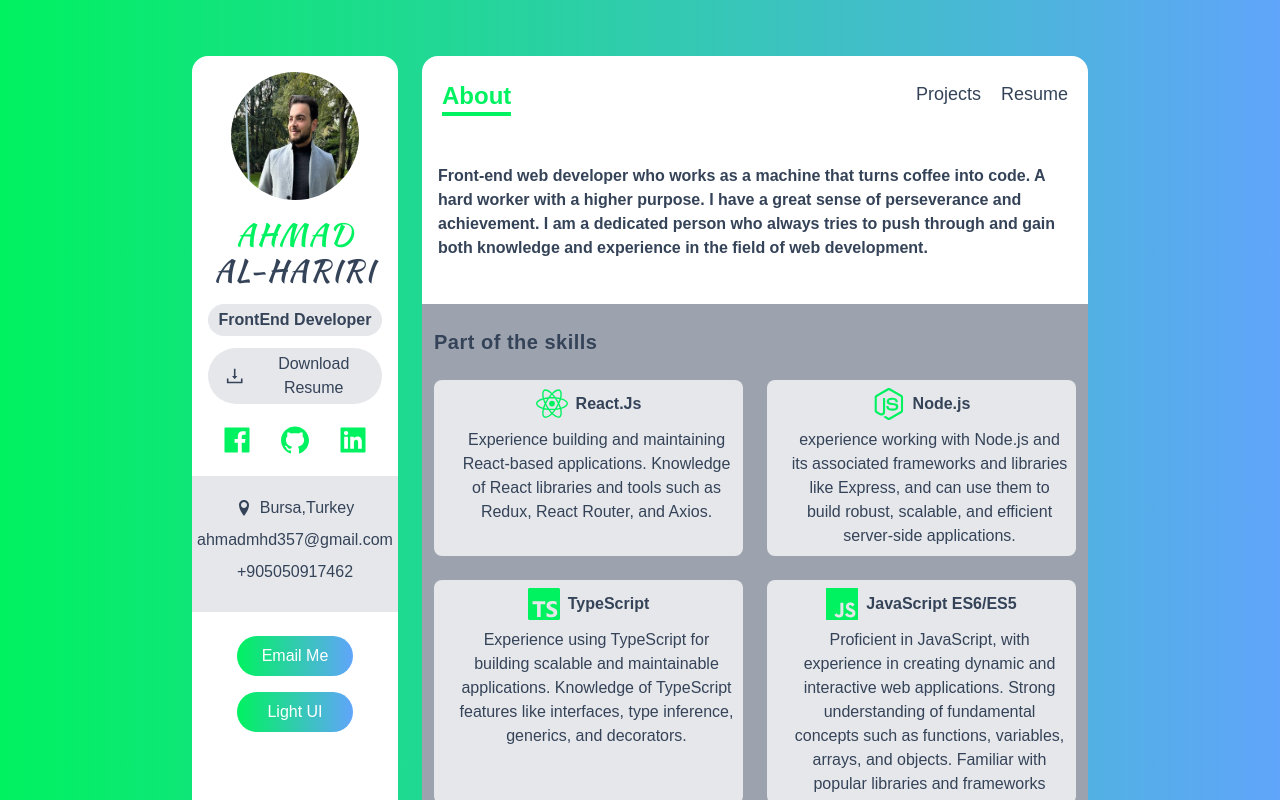
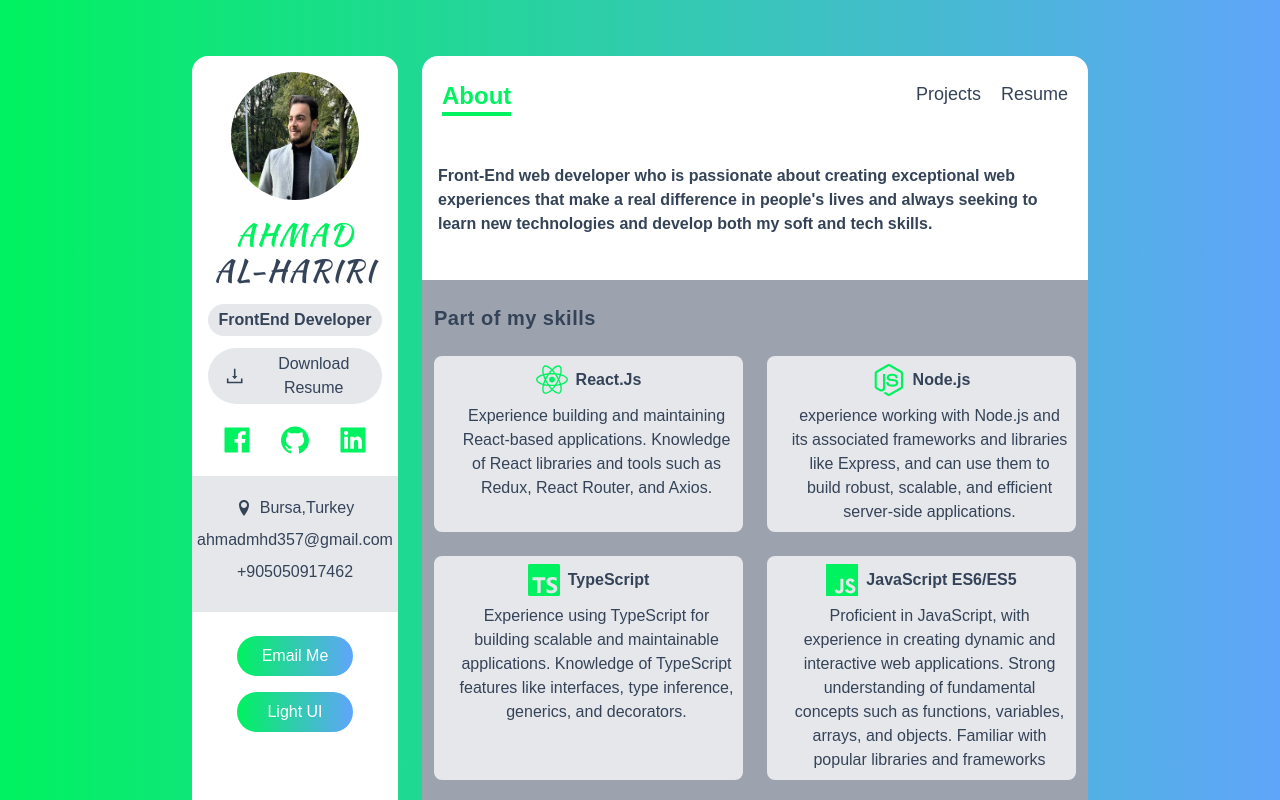
Before and after one commit to ahmadmhd357/protofile, a Next.js app: page / in a window 1280 px wide. Shown: the top 800 px of the page. Built offline with nearby package versions, Linux system fonts and the light colour scheme.

Commit message:
Update index.tsx

```diff
--- a/pages/index.tsx
+++ b/pages/index.tsx
@@ -21,14 +21,15 @@ function index() {
   return (
     <div className="flex flex-col  h-screen  overflow-x-hidden overflow-y-auto scrollbar-thin scrollbar-thumb-gray-200 scrollbar-track-gray-400-green-300 dark:scrollbar-thumb-stone-500 dark:scrollbar-track-stone-300 scrollbar-thumb-rounded-full scrollbar-track-rounded-full  p-4 pt-1 ">
       <h5 className="my-5 font-bold">
-        Front-end web developer who works as a machine that turns coffee into code. A hard worker with a
-        higher purpose. I have a great sense of perseverance and achievement. I am a dedicated person who
-        always tries to push through and gain both knowledge and experience in the field of web
-        development.
+        Front-End web developer who is passionate about
+        creating exceptional web experiences that make a real
+        difference in people's lives and always seeking to learn
+        new technologies and develop both my soft and tech
+        skills.
       </h5>
       <div className="px-4 mt-6 flex-grow bg-gray-400 dark:bg-stone-800 mx-[-1.25rem]">
         <h2 className="py-3 my-3 text-xl font-bold tracking-wide">
-          Part of the skills
+          Part of my skills
         </h2>
         <motion.div
           className="grid gap-6 pb-6 lg:grid-cols-2 "
```
